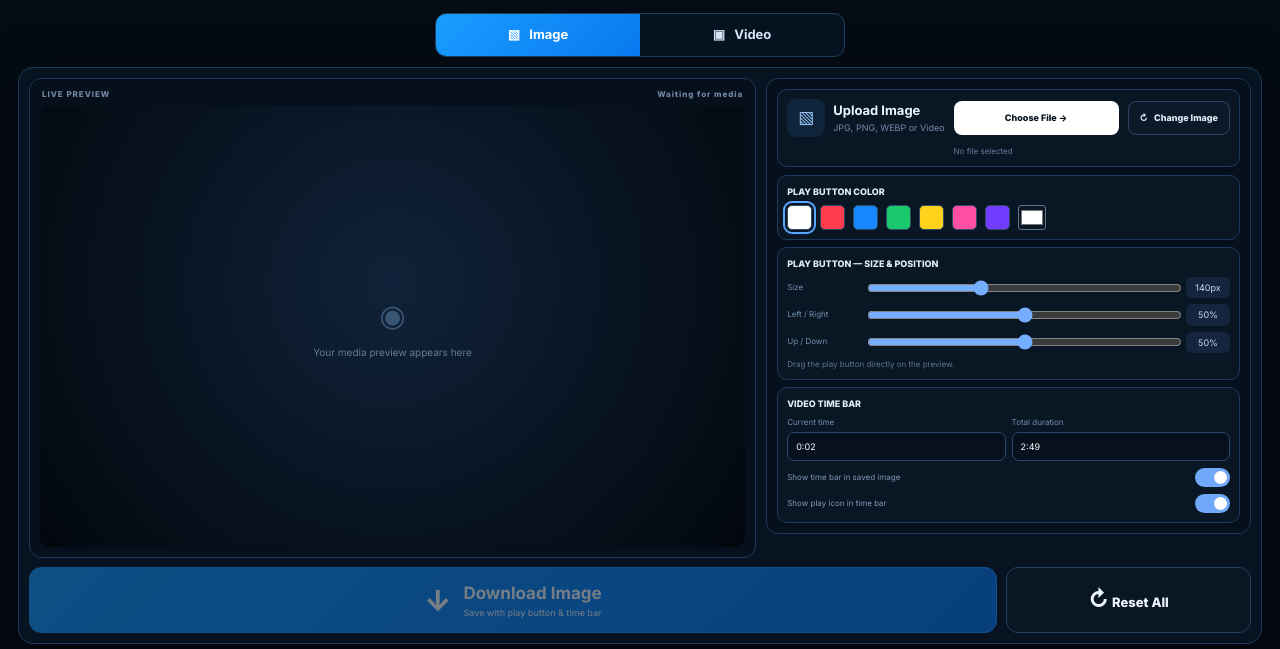
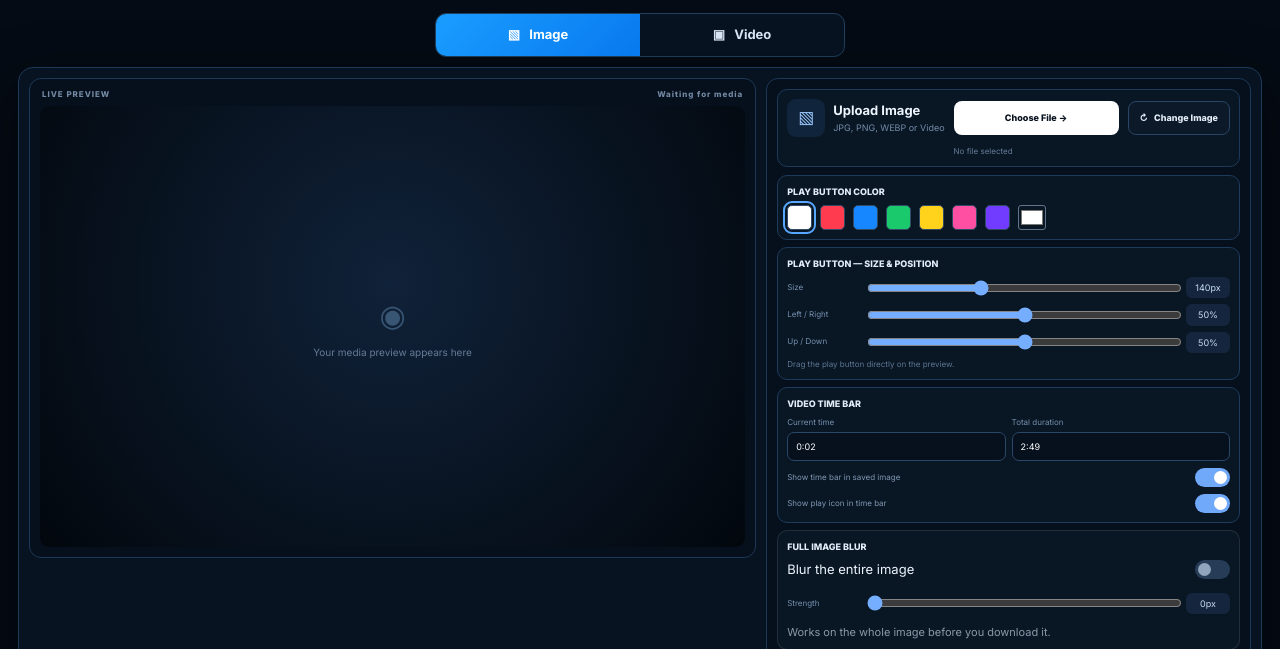
Before and after one commit to meherul382/video-download-pro, a plain HTML site: page index.html in a window 1280 px wide. Shown: the part 151-800 px from the top of the page. Drawn offline with Linux system fonts and the light colour scheme.

Commit message:
Add full-image blur control to editor

```diff
--- a/index.html
+++ b/index.html
@@ -84,5 +84,5 @@
 </section>
 </main>
 <footer>100% Free <i>|</i> No Upload to Server <i>|</i> Works Offline in Your Browser</footer>
-<script src="script.js"></script><script src="drag.js"></script>
+<script src="script.js"></script><script src="drag.js"></script><script src="blur.js"></script>
 </body></html>
```
